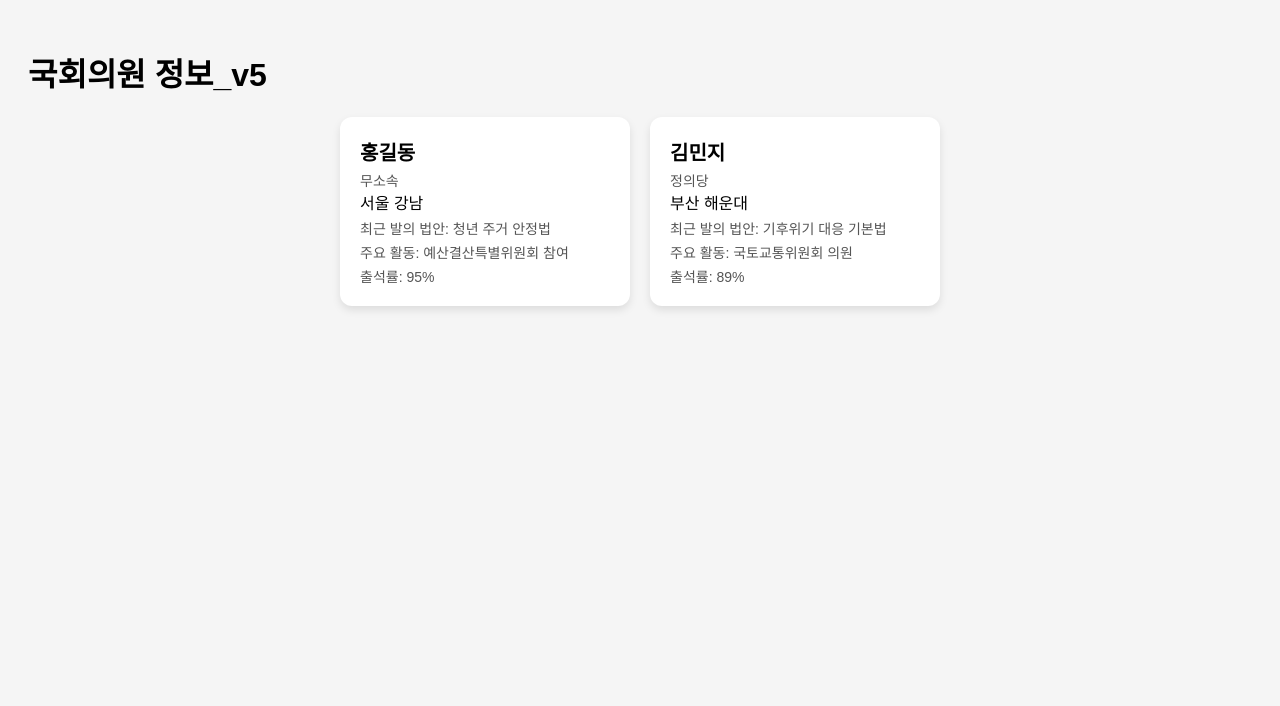
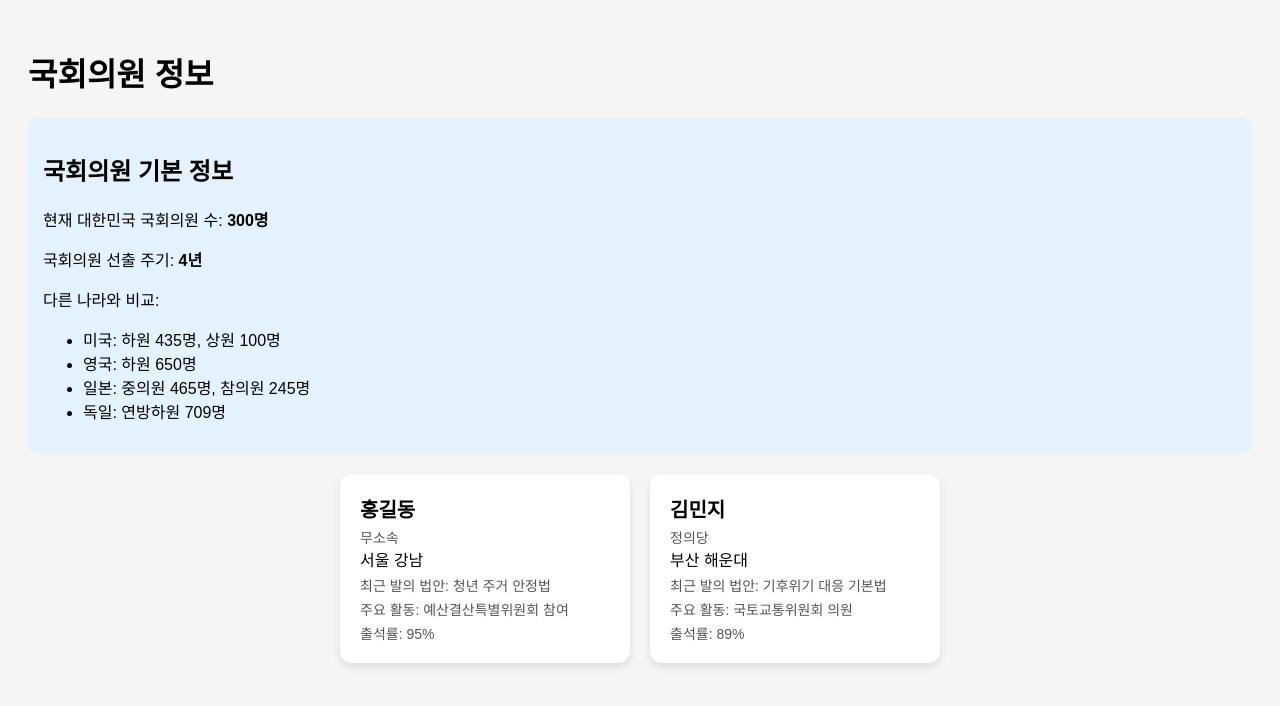
Before and after one commit to teddybear-kr/dream, a plain HTML site: page index.html in a window 1280 px wide. Drawn offline with Linux system fonts and the light colour scheme.

Commit message:
Update index.html

```diff
--- a/index.html
+++ b/index.html
@@ -9,10 +9,26 @@
     .card { background: white; border-radius: 12px; padding: 20px; box-shadow: 0 4px 8px rgba(0,0,0,0.1); width: 250px; }
     .name { font-size: 20px; font-weight: bold; }
     .party, .info { font-size: 14px; color: #555; margin-top: 4px; }
+    .basic-info { background: #e3f2fd; padding: 15px; border-radius: 10px; margin-bottom: 20px; }
   </style>
 </head>
 <body>
-  <h1>국회의원 정보_v5</h1>
+  <h1>국회의원 정보</h1>
+
+  <!-- 기본 정보 섹션 -->
+  <div class="basic-info">
+    <h2>국회의원 기본 정보</h2>
+    <p>현재 대한민국 국회의원 수: <strong>300명</strong></p>
+    <p>국회의원 선출 주기: <strong>4년</strong></p>
+    <p>다른 나라와 비교:</p>
+    <ul>
+      <li>미국: 하원 435명, 상원 100명</li>
+      <li>영국: 하원 650명</li>
+      <li>일본: 중의원 465명, 참의원 245명</li>
+      <li>독일: 연방하원 709명</li>
+    </ul>
+  </div>
+
   <div class="card-container" id="card-container"></div>
 
   <script>
```
